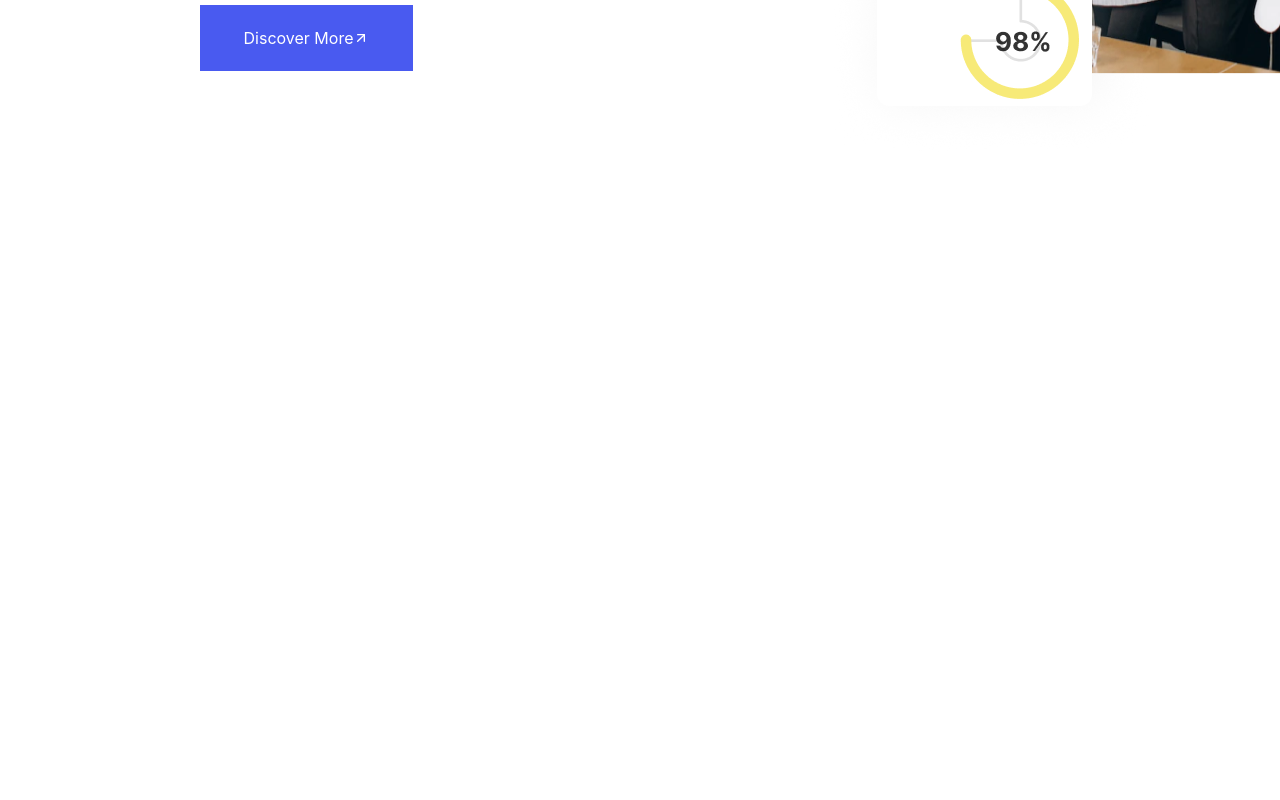
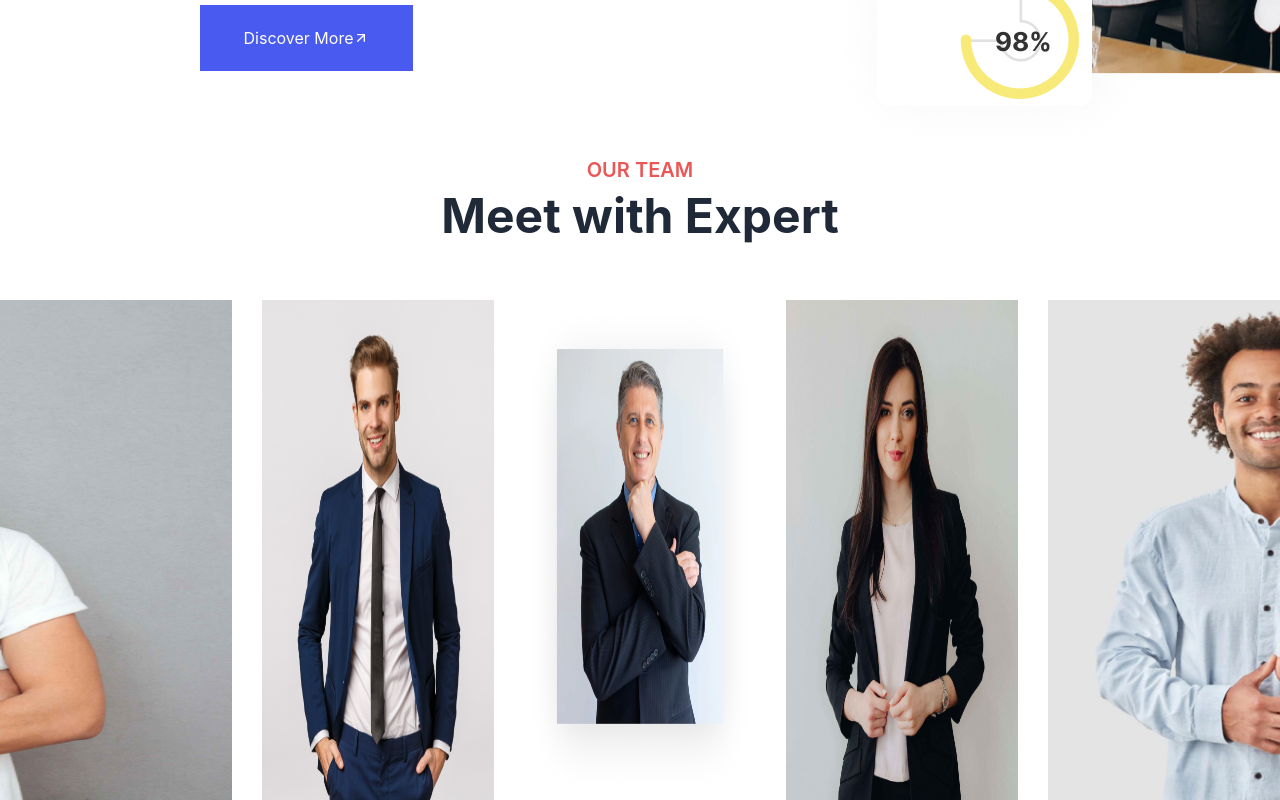
Before and after one commit to Rayhan108/creative-peoples-design, a React (Vite) app: page / in a window 1280 px wide. Shown: the part 3463-4263 px from the top of the page. Before the commit the page ends 3619 px from the top, so only its background shows below. Built offline with nearby package versions, Linux system fonts and the light colour scheme.

Commit message:
added ourTeam section

```diff
--- a/src/Home/Home/Home.jsx
+++ b/src/Home/Home/Home.jsx
@@ -1,6 +1,7 @@
 import About from "./About/About";
 import Feature from "./Feature/Feature";
 import Header from "./Header/Header";
+import OurTeam from "./OurTeam/OurTeam";
 import Services from "./Services/Services";
 import Sponser from "./Sponser/Sponser";
 
@@ -13,6 +14,7 @@ const Home = () => {
            <About></About>
            <Services></Services>
            <Feature></Feature>
+           <OurTeam></OurTeam>
         </div>
     );
 };
--- /dev/null
+++ b/src/Home/Home/OurTeam/OurTeam.jsx
@@ -0,0 +1,39 @@
+import img1 from "../../../assets/img/Team Member-1.png"
+import img2 from "../../../assets/img/Team Member-2.png"
+import img3 from "../../../assets/img/Image-3.png"
+import img4 from "../../../assets/img/Team Member-4.png"
+import img5 from "../../../assets/img/Team Member-5.png"
+const OurTeam = () => {
+  return (
+    <div className="mt-[120px]">
+      <div className="mx-auto text-center mb-[60px]">
+      <p
+        style={{ color: "#EB5757" }}
+        className=" mb-2 text-xl font-semibold uppercase"
+      >
+        our team
+      </p>
+      <h1 className="font-bold text-5xl mt-2"> Meet with Expert</h1>
+      </div>
+<div className="flex gap-[30px]">
+<div>
+    <img className="w-[470px] h-[500px]" src={img1} alt="" />
+</div>
+<div>
+    <img className="w-[470px] h-[500px]" src={img2} alt="" />
+</div>
+<div>
+    <img className="w-[470px] h-[500px]" src={img3} alt="" />
+</div>
+<div>
+    <img className="w-[470px] h-[500px]" src={img4} alt="" />
+</div>
+<div>
+    <img className="w-[470px] h-[500px]" src={img5} alt="" />
+</div>
+</div>
+    </div>
+  );
+};
+
+export default OurTeam;
```
Also changed, not shown: src/assets/img/Team Member-3.png (added).
